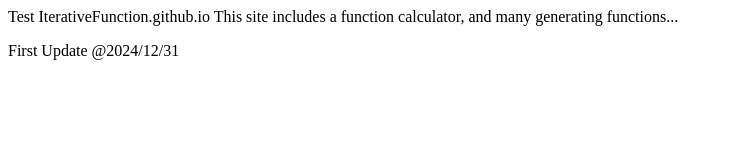
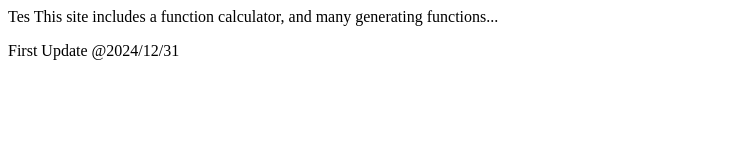
Before and after one commit to CarlXerophilem/SolveIterativeFunctions, a plain HTML site: page index.html in a window 1280 px wide. Shown: the whole page, without its empty margins (0-733 px from the left). Drawn offline with Linux system fonts and the light colour scheme.

Commit message:
Update index.html

```diff
--- a/index.html
+++ b/index.html
@@ -4,9 +4,7 @@
   </head>
   <body>
     <section class="1">
-        Test
-       IterativeFunction.github.io
-This site includes a function calculator, and many generating functions...
+        Tes This site includes a function calculator, and many generating functions...
     </section>
 
     <footer class="background">
```
